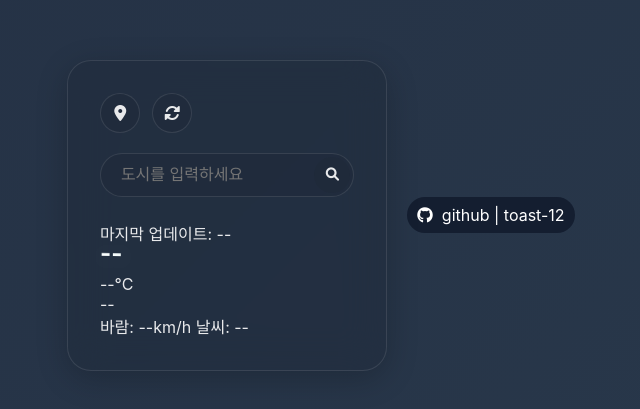
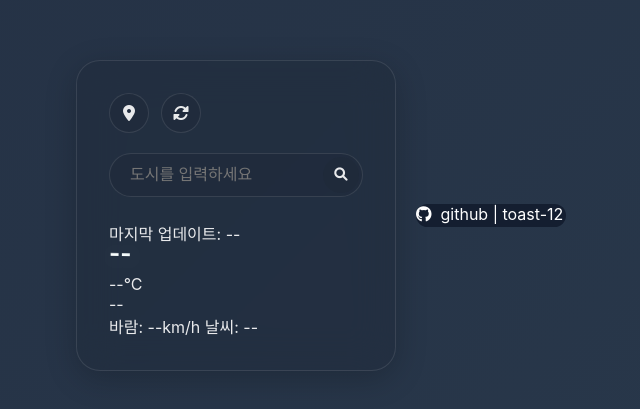
Before and after one commit to toast-12/weather, a plain HTML site: page index.html in a window 1280 px wide. Shown: the part 185-594 px from the top of the page, without its empty margins (329-969 px from the left). Drawn offline with Linux system fonts and the light colour scheme.

Commit message:
3849024803

```diff
--- a/index.html
+++ b/index.html
@@ -32,7 +32,7 @@
             </div>
         </div>
     </div>
-    <div id="HAHA"><a class="HAHAHAHAHAHAHAHAHAHAHAHA" href="https://github.com/toast-12"><i class="fab fa-github"></i> &nbsp;github | toast-12 </a></div>
+    <a class="HAHAHAHAHAHAHAHAHAHAHAHA" href="https://github.com/toast-12"><i class="fab fa-github"></i> &nbsp;github | toast-12 </a>
 </body>
 <script src="https://kit.fontawesome.com/your-code.js"></script>
 <script src="script.js"></script>
--- a/style.css
+++ b/style.css
@@ -309,10 +309,8 @@ body {
 .HAHAHAHAHAHAHAHAHAHAHAHA{
     color: white;
     text-decoration: none;
-}
-
-#HAHA{
     border-radius: 20px;
     background-color: #141e30;
-    padding: 8px 10px;
+    width: 150px;
+    height: 23px;
 }
```
